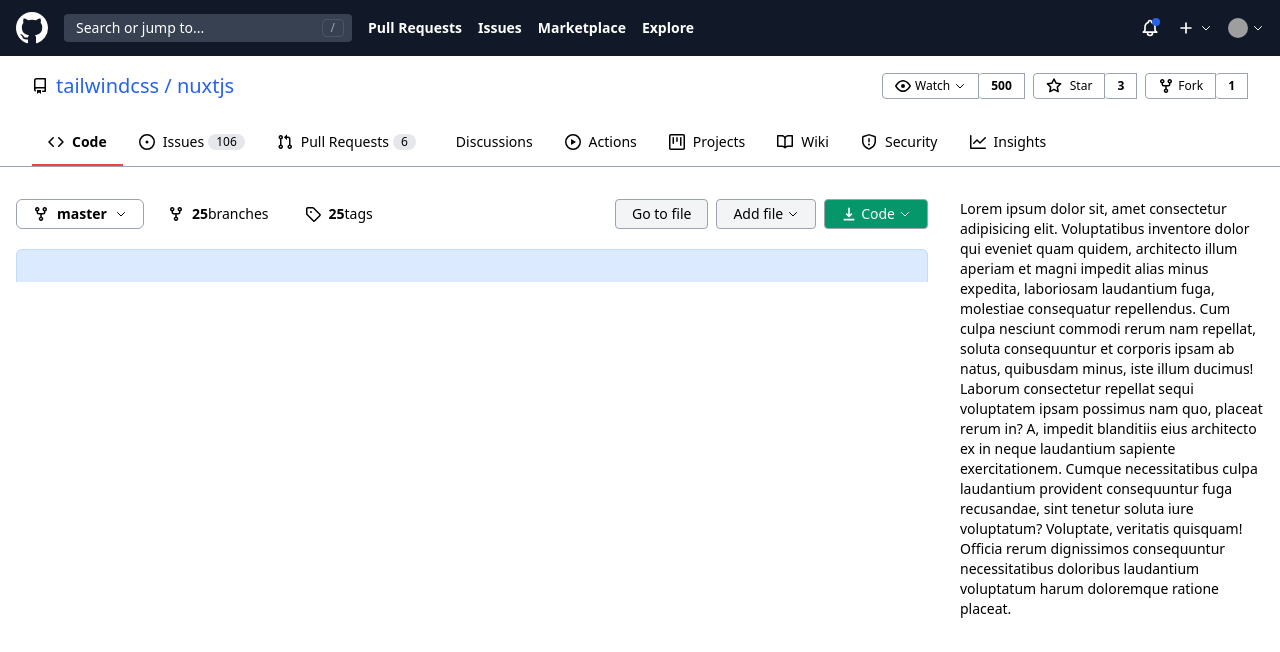
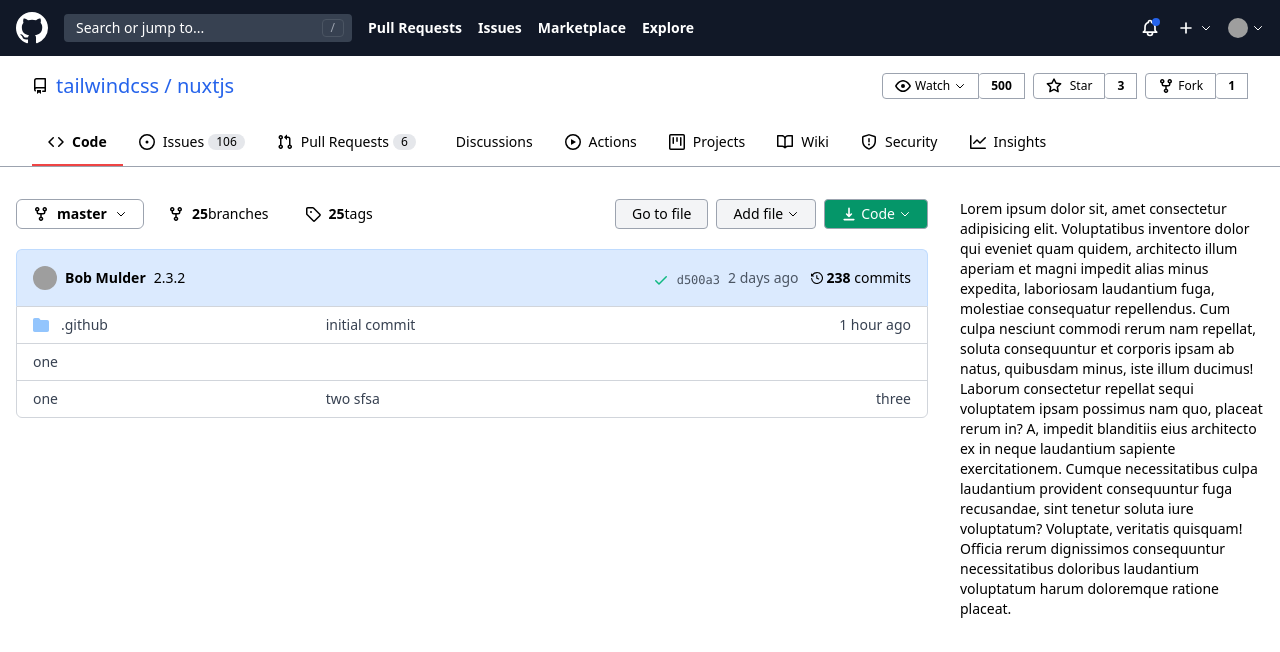
Before and after one commit to Rayan84/github-clone-tailwind, a Nuxt app: page /github in a window 1280 px wide. Shown: the top 652 px of the page. Built offline with nearby package versions, Linux system fonts and the light colour scheme; grey boxes are pictures that could not be loaded.

Commit message:
Add content and style to file explorer section

```diff
--- a/pages/github.vue
+++ b/pages/github.vue
@@ -186,8 +186,53 @@
           </div>
         </div>
         <div class="commits-container bg-blue-100 rounded-md rounded-b-none border border-blue-200 border-b-0 flex items-center justify-between px-4 py-4 mt-5">
+          <div class="flex items-center space-x-2">
+            <a href="#">
+              <img src="https://avatars.githubusercontent.com/u/5465074?v=4" alt="avatar" class="rounded-full w-6 h-6">
+            </a>
+            <a href="#" class="font-semibold hover:underline">Bob Mulder</a>
+            <a href="#" class="hover:underline hover:text-blue-600">2.3.2</a>
+          </div>
+          <div class="flex items-end">
+            <a href="#">
+              <svg class="w-4 text-green-500 fill-current" viewBox="0 0 16 16" width="16" height="16" aria-hidden="true"><path fill-rule="evenodd" d="M13.78 4.22a.75.75 0 010 1.06l-7.25 7.25a.75.75 0 01-1.06 0L2.22 9.28a.75.75 0 011.06-1.06L6 10.94l6.72-6.72a.75.75 0 011.06 0z"></path></svg>
+            </a>
+            <a href="#" class="font-mono text-xs text-gray-600 hover:underline hover:text-blue-500 ml-2">d500a3</a>
+            <a href="#" class="text-gray-600 hover:underline hover:text-blue-500 ml-2">2 days ago</a>
+            <a href="#" class="flex items-center ml-3">
+              <svg aria-hidden="true" viewBox="0 0 16 16" version="1.1" data-view-component="true" class="w-3 h-3">
+                <path fill-rule="evenodd" d="M1.643 3.143L.427 1.927A.25.25 0 000 2.104V5.75c0 .138.112.25.25.25h3.646a.25.25 0 00.177-.427L2.715 4.215a6.5 6.5 0 11-1.18 4.458.75.75 0 10-1.493.154 8.001 8.001 0 101.6-5.684zM7.75 4a.75.75 0 01.75.75v2.992l2.028.812a.75.75 0 01-.557 1.392l-2.5-1A.75.75 0 017 8.25v-3.5A.75.75 0 017.75 4z"></path>
+              </svg>
 
+              <span class="ml-1">
+                <span class="font-semibold">238 </span>commits
+              </span>
+            </a>
+          </div>
         </div> <!-- end of commits container -->
+
+        <div class="file-explorer rounded-md rounded-t-none border border-gray-300 text-gray-700 divide-y divide-gray-300">
+          <div class="flex justify-between px-4 py-2">
+            <div class="w-4/12 flex items-center">
+              <svg aria-label="Directory" aria-hidden="true" viewBox="0 0 16 16" data-view-component="true" height="16" width="16" class="fill-current text-blue-300 mr-3">
+                <path fill-rule="evenodd" d="M1.75 1A1.75 1.75 0 000 2.75v10.5C0 14.216.784 15 1.75 15h12.5A1.75 1.75 0 0016 13.25v-8.5A1.75 1.75 0 0014.25 3h-6.5a.25.25 0 01-.2-.1l-.9-1.2c-.33-.44-.85-.7-1.4-.7h-3.5z"></path>
+              </svg>
+              <a href="#">.github</a>
+            </div>
+            <div class="w-6/12">initial commit</div>
+            <div class="w-2/12 text-right">1 hour ago</div>
+          </div>
+          <div class="flex justify-between px-4 py-2">
+            <div class="w-4/12">one</div>
+
+          </div>
+          <div class="flex justify-between px-4 py-2">
+            <div class="w-4/12">one</div>
+            <div class="w-6/12">two sfsa</div>
+            <div class="w-2/12 text-right">three</div>
+          </div>
+        </div>
+
       </div> <!-- end of file explorer container -->
       <div class="sidebar w-1/4">
         Lorem ipsum dolor sit, amet consectetur adipisicing elit. Voluptatibus inventore dolor qui eveniet quam quidem, architecto illum aperiam et magni impedit alias minus expedita, laboriosam laudantium fuga, molestiae consequatur repellendus. Cum culpa nesciunt commodi rerum nam repellat, soluta consequuntur et corporis ipsam ab natus, quibusdam minus, iste illum ducimus! Laborum consectetur repellat sequi voluptatem ipsam possimus nam quo, placeat rerum in? A, impedit blanditiis eius architecto ex in neque laudantium sapiente exercitationem. Cumque necessitatibus culpa laudantium provident consequuntur fuga recusandae, sint tenetur soluta iure voluptatum? Voluptate, veritatis quisquam! Officia rerum dignissimos consequuntur necessitatibus doloribus laudantium voluptatum harum doloremque ratione placeat.
```
